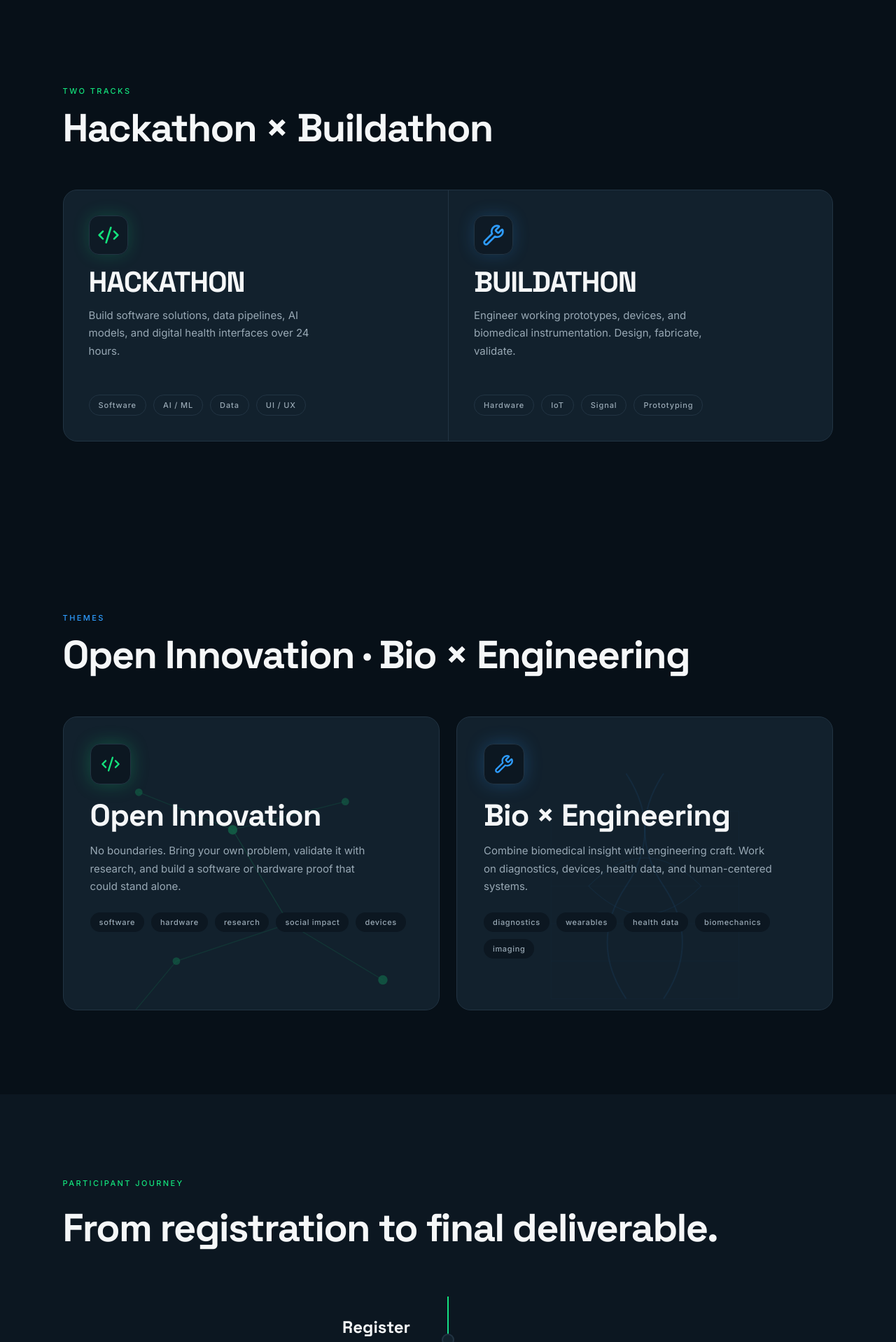
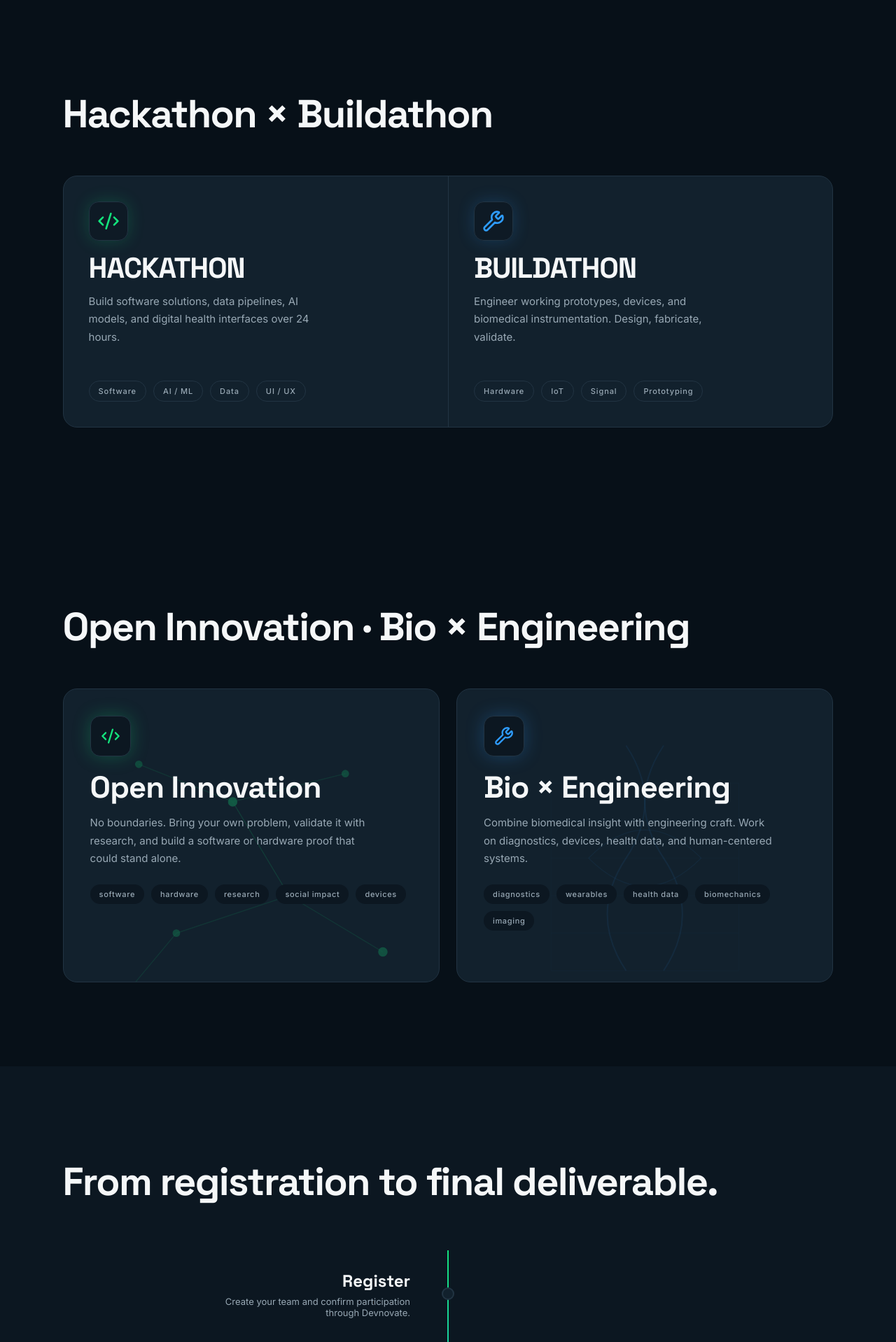
Before and after one commit to VMedithon/website, a React (Vite) app: page / in a window 1280 px wide. Shown: the part 802-2720 px from the top of the page at 70% size. Built offline with nearby package versions, Linux system fonts and the light colour scheme.

Commit message:
chore(sections): remove kicker eyebrow labels
Drop all nine .kicker elements (section eyebrows and the prize/hero
labels) plus their CSS for cleaner headings.

```diff
--- a/src/App.tsx
+++ b/src/App.tsx
@@ -177,7 +177,6 @@ function TrackSplit() {
 			<Anchor id="tracks" />
 			<div className="section-heading" data-reveal>
 				<div>
-					<span className="kicker green">Two Tracks</span>
 					<h2>Hackathon × Buildathon</h2>
 				</div>
 			</div>
@@ -295,7 +294,6 @@ function Themes() {
 			<Anchor id="themes" />
 			<div className="section-heading" data-reveal>
 				<div>
-					<span className="kicker blue">Themes</span>
 					<h2>Open Innovation · Bio × Engineering</h2>
 				</div>
 			</div>
@@ -331,7 +329,6 @@ function JourneySpine() {
 		<section className="journey-section" id="journey">
 			<Anchor id="journey" />
 			<div className="journey-intro" data-reveal>
-				<span className="kicker green">Participant Journey</span>
 				<h2>From registration to final deliverable.</h2>
 			</div>
 			<div className="journey-spine" ref={containerRef} data-reveal>
@@ -357,7 +354,6 @@ function Rounds() {
 			<Anchor id="rounds" />
 			<div className="section-heading" data-reveal>
 				<div>
-					<span className="kicker">Format</span>
 					<h2>Round 1 & Round 2</h2>
 				</div>
 			</div>
@@ -437,7 +433,6 @@ function Prize() {
 	return (
 		<section className="prize-section" id="prizes" ref={ref}>
 			<Anchor id="prizes" />
-			<div className="kicker">Prize Pool</div>
 			<h2>PRIZE POOL</h2>
 			<div className="prize-amount">₹{value}<span>K+</span></div>
 			<div className="prize-diamond" />
@@ -451,7 +446,6 @@ function Resources() {
 			<Anchor id="resources" />
 			<div className="section-heading" data-reveal>
 				<div>
-					<span className="kicker">Resources</span>
 					<h2>Resource</h2>
 				</div>
 			</div>
@@ -481,7 +475,6 @@ function Partners() {
 	return (
 		<section className="partners-section" id="partners">
 			<Anchor id="partners" />
-			<div className="kicker">Supported By</div>
 			<h2 style={{ font: "700 40px 'Space Grotesk', sans-serif", margin: "16px 0 0", letterSpacing: "-.02em" }}>Organisations behind VMEDITHON</h2>
 			<div className="partner-logos" data-reveal>
 				{sponsors.map((s) => (
@@ -501,7 +494,6 @@ function FAQ() {
 			<Anchor id="faq" />
 			<div className="section-heading" data-reveal>
 				<div>
-					<span className="kicker">FAQ</span>
 					<h2>Participant Information</h2>
 				</div>
 			</div>
@@ -593,7 +585,6 @@ function Contact() {
 			<Anchor id="contact" />
 			<div className="section-heading" data-reveal>
 				<div>
-					<span className="kicker">Contact</span>
 					<h2>Coordinators</h2>
 				</div>
 			</div>
--- a/src/styles.css
+++ b/src/styles.css
@@ -110,8 +110,6 @@
 /* ============ SECTIONS ============ */
 .section{padding:120px 7vw;position:relative;z-index:2}
 .section-heading{display:grid;grid-template-columns:1fr;align-items:end;margin-bottom:60px;gap:20px}
-.kicker{font:500 11px Inter;letter-spacing:2.4px;text-transform:uppercase;color:var(--brand-gold)}
-.kicker.green{color:var(--brand-green)}.kicker.blue{color:var(--brand-blue)}
 .section-heading h2,.journey-intro h2,.closing h2{font:700 clamp(34px,4.4vw,56px)/.98 "Space Grotesk",sans-serif;letter-spacing:-.03em;margin:18px 0 0}
 
 /* ============ HACKATHON × BUILDATHON ============ */
@@ -155,7 +153,6 @@
 /* ============ JOURNEY SPINE ============ */
 .journey-section{background:var(--bg-subtle);padding:120px 7vw;position:relative;z-index:2;overflow:hidden}
 .journey-intro{display:grid;grid-template-columns:1fr;margin-bottom:70px}
-.journey-intro .kicker{margin-bottom:12px}
 .journey-spine{position:relative;max-width:720px;margin:0 auto}
 .journey-line{position:absolute;left:50%;top:0;bottom:0;width:2px;background:var(--line);transform:translateX(-50%)}
 .journey-line-fill{position:absolute;left:50%;top:0;width:2px;background:linear-gradient(180deg,var(--brand-green),var(--brand-blue),var(--brand-gold));transform:translateX(-50%);height:0;transition:height .1s linear}
@@ -189,7 +186,6 @@
 /* ============ PRIZE ============ */
 .prize-section{padding:140px 7vw;background:var(--brand-ink);color:var(--ink);position:relative;z-index:2;overflow:hidden;text-align:center}
 .prize-section::before{content:"";position:absolute;inset:0;background:radial-gradient(circle at 50% 50%,color-mix(in srgb,var(--brand-gold) 12%,transparent),transparent 60%);pointer-events:none}
-.prize-section .kicker{color:var(--brand-gold);margin-bottom:16px}
 .prize-section h2{font:700 clamp(52px,8vw,120px)/.9 "Space Grotesk",sans-serif;letter-spacing:-.04em;margin:0 0 10px;color:#f5f7f8}
 .prize-amount{font:800 clamp(64px,12vw,180px)/.85 "Space Grotesk",sans-serif;letter-spacing:-.04em;color:var(--brand-gold);margin:0}
 .prize-amount span{font-size:.5em;vertical-align:super}
```
